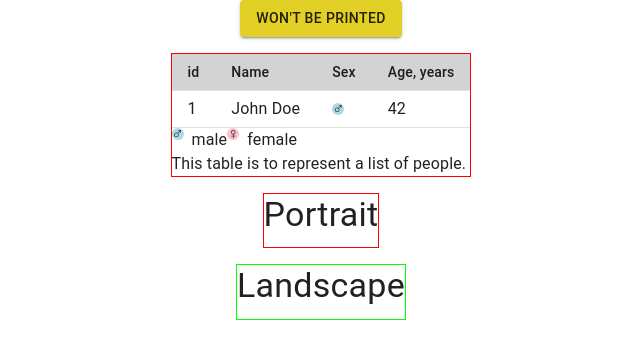
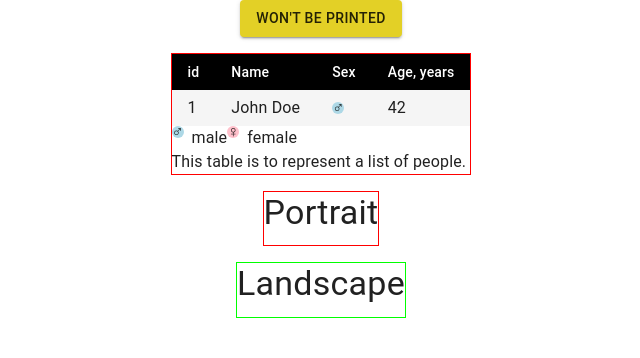
Before and after one commit to mrromro/mui-at-print-min, a React (Vite) app: page / in a window 1280 px wide. Shown: the top 358 px of the page, without its empty margins (319-959 px from the left). Built offline with nearby package versions, Linux system fonts and the light colour scheme.

Commit message:
Use styled cells

```diff
--- a/src/LongTable/Body.tsx
+++ b/src/LongTable/Body.tsx
@@ -1,18 +1,19 @@
-import { TableBody, TableCell, TableRow } from "@mui/material"
+import { TableBody } from "@mui/material"
 import { type Table, flexRender } from "@tanstack/react-table"
 import { type Person } from "./types"
+import { StyledTableCell, StyledTableRow } from "./styled"
 
 export function Body({ table }: { table: Table<Person> }) {
   return (
     <TableBody>
       {table.getRowModel().rows.map((row) => (
-        <TableRow key={row.id}>
+        <StyledTableRow key={row.id}>
           {row.getVisibleCells().map((cell) => (
-            <TableCell key={cell.id}>
+            <StyledTableCell key={cell.id}>
               {flexRender(cell.column.columnDef.cell, cell.getContext())}
-            </TableCell>
+            </StyledTableCell>
           ))}
-        </TableRow>
+        </StyledTableRow>
       ))}
     </TableBody>
   )
--- a/src/LongTable/Header.tsx
+++ b/src/LongTable/Header.tsx
@@ -1,18 +1,19 @@
-import { TableCell, TableHead, TableRow } from "@mui/material"
+import { TableHead } from "@mui/material"
 import { type Table, flexRender } from "@tanstack/react-table"
 import { type Person } from "./types"
+import { StyledTableCell, StyledTableRow } from "./styled"
 
 export function Header({ table }: { table: Table<Person> }) {
   return (
     <TableHead sx={{ bgcolor: "lightgrey" }}>
       {table.getHeaderGroups().map((headerGroup) => (
-        <TableRow key={headerGroup.id}>
+        <StyledTableRow key={headerGroup.id}>
           {headerGroup.headers.map((header) => (
-            <TableCell key={header.id}>
+            <StyledTableCell key={header.id}>
               {flexRender(header.column.columnDef.header, header.getContext())}
-            </TableCell>
+            </StyledTableCell>
           ))}
-        </TableRow>
+        </StyledTableRow>
       ))}
     </TableHead>
   )
```
